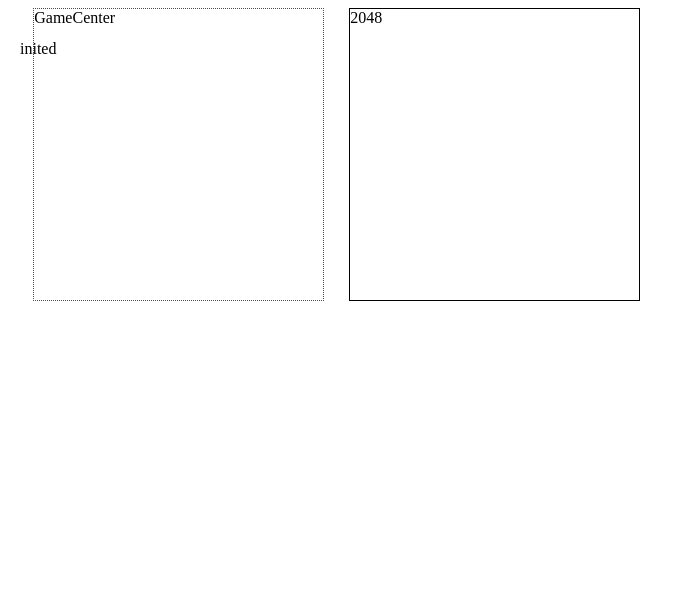
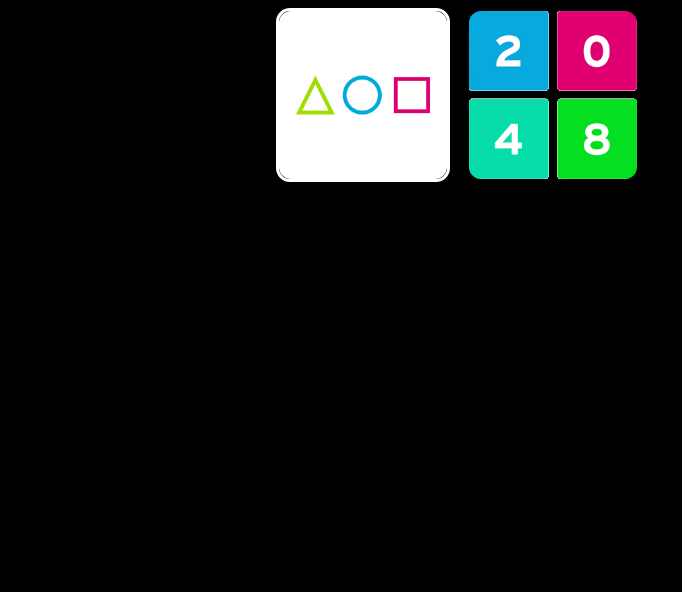
Before and after one commit to larchanka/appathon_olo, a plain HTML site: page index.html in a window 1280 px wide. Shown: the whole page, without its empty margins (0-682 px from the left). Drawn offline with Linux system fonts and the light colour scheme.

Commit message:
shell icons added

```diff
--- a/index.html
+++ b/index.html
@@ -9,7 +9,7 @@
 <body>
 
   <div id="log"
-    style="position:absolute;top:40px;width:300px;z-index:100;left:20px;"></div>
+    style="position:absolute;top:40px;width:300px;z-index:100;left:20px;display: none;"></div>
 
   <div class="grid">
     <div class="row">
@@ -17,7 +17,9 @@
 
         <div class="wrapper">
           <div class="item">
-            <div class="game-center action-button" onclick="AppStore.openGameCenter()">GameCenter</div>
+            <div class="game-center action-button" onclick="AppStore.openGameCenter()">
+              <img src="shell/images/gamehub-icon.jpg">
+            </div>
           </div>
         </div>
 
@@ -26,7 +28,9 @@
       <div class="cell">
         <div class="wrapper">
           <div class="item">
-            <div class="game action-button" onclick="AppStore.openGame()">2048</div>
+            <div class="game action-button" onclick="AppStore.openGame()">
+              <img src="shell/images/2048-icon.png">
+            </div>
           </div>
         </div>
       </div>
--- a/shell/css/main.css
+++ b/shell/css/main.css
@@ -1,9 +1,26 @@
+html {
+
+}
+
+body {
+	background-color: black;
+}
+
 .grid {
+	width: 60%;
+	margin: 0 auto;
+}
+
+.action-button {
+	border: 3px solid transparent;
+
+	border-radius: 14px;
 
 }
 
 .action-button.active {
-	border: 1px dotted red;
+	border: 3px solid white;
+
 }
 
 .grid .row:after{
@@ -34,16 +51,12 @@
 	height: 100%;
 }
 
-.game-center {
-	height: 100%;
-	border: 1px solid black;
+.item img {
+	width: 100%;
+	display: block;
+	border-radius: 12px;
 }
 
-
-.game {
-	height: 100%;
-	border: 1px solid black;
-}
 
 body.full-screen .grid {
 	display: none;
```
Also changed, not shown: shell/images/2048-icon.jpg (added), shell/images/2048-icon.png (added), shell/images/gamehub-icon.jpg (added).
